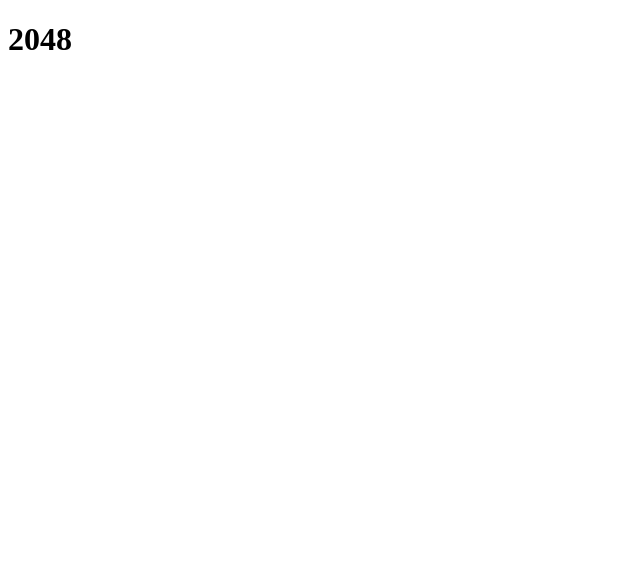
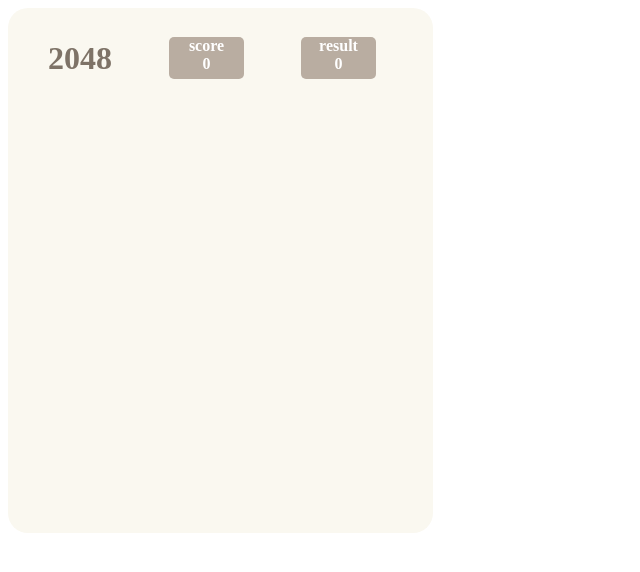
Before and after one commit to kod0751/js-2048, a plain HTML site: page index.html in a window 1280 px wide. Shown: the whole page, without its empty margins (0-640 px from the left). Drawn offline with Linux system fonts and the light colour scheme.

Commit message:
메인 페이지 UI

```diff
--- a/css/index.css
+++ b/css/index.css
@@ -0,0 +1,53 @@
+.header {
+    width: 425px;
+    height: 100px;
+    display: flex;
+    justify-content: space-between;
+    align-items: center;
+    justify-items: center;
+}
+
+.header #menu_container {
+    background-color: #B9ADA1;
+    width: 75px;
+    height: 40px;
+    padding-bottom: 2px;
+    justify-items: center;
+    align-items: center;
+    border-radius: 5px;
+    text-align: center;
+    font-weight: bold;
+    color: white;
+}
+
+h1 {
+    padding-left: 40px;
+    color: #7E7367;
+}
+
+.main {
+    display: flex;
+    flex-wrap: wrap;
+    width: 425px;
+    height: 525px;
+    background: #FAF8F0;
+    border-radius: 20px;
+}
+
+
+.grid {
+    display: flex;
+    flex-wrap: wrap;
+    width: 400px;
+    height: 400px;
+}
+
+.grid div{
+    width: 100px;
+    height: 100px;
+    background: white;
+    border-radius: 10px;
+    font-size: 30px;
+    font-weight: bold;
+    text-align: center;
+}
--- a/index.html
+++ b/index.html
@@ -4,8 +4,32 @@
     <meta charset="UTF-8">
     <meta name="viewport" content="width=device-width, initial-scale=1.0">
     <title>Document</title>
+    <link rel="stylesheet" href="css/index.css">
 </head>
 <body>
-    <h1>2048</h1>
+    <div class="main">
+        <header class="header">
+            <h1>2048</h1>
+            <div id="menu_container">
+                <div class="score-title">score</div>
+                <span id="score">0</span>
+            </div>
+
+            <div id="menu_container">
+                <div class="result-title">result</div>
+                <span id="result">0</span>
+            </div>
+
+            <div class="empty"></div>
+        </header>
+
+        <div class="grid">
+
+        </div>
+
+   </div>
+
+    <script src="js/index.js"></script>
+
 </body>
 </html>
```
